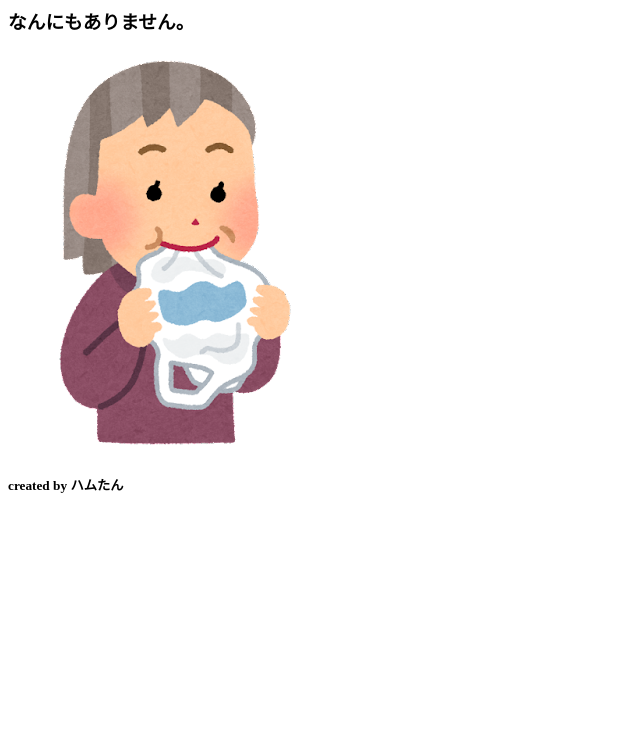
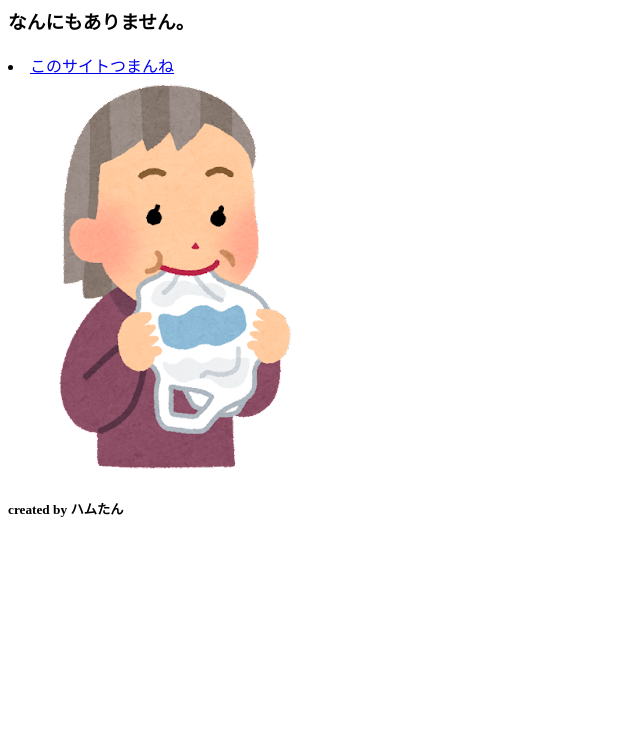
Before and after one commit to hamutan86/gomisite, a plain HTML site: page index.html in a window 1280 px wide. Shown: the part 68-800 px from the top of the page, without its empty margins (0-640 px from the left). Drawn offline with Linux system fonts and the light colour scheme.

Commit message:
地獄への入り口
作った

```diff
--- a/index.html
+++ b/index.html
@@ -1,6 +1,7 @@
 <html>
 <h1>ゴミサイト</h1>
 <h3>なんにもありません。</h3>
+<li><a href="hell.html">このサイトつまんね</a></li>
 <img src="fukuro_oisii.png" alt="袋美味しい">
 <h5>created by ハムたん</h5>
 </html>
```
